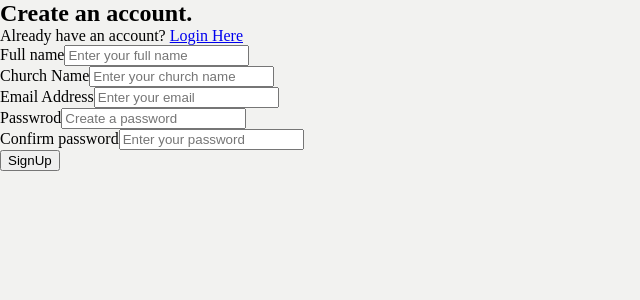
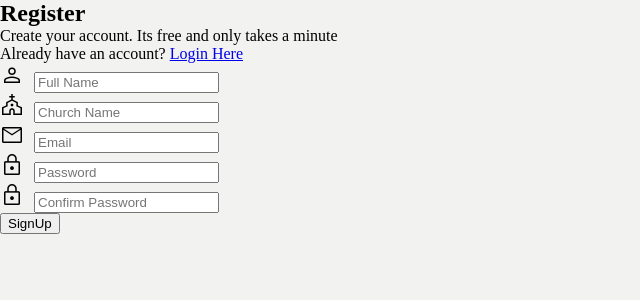
Before and after one commit to darlacodes19/secretary-helper, a React (Create React App) app in the folder client/: page /register in a window 1280 px wide. Shown: the top 300 px of the page, without its empty margins (0-640 px from the left). Built offline with nearby package versions, Linux system fonts and the light colour scheme; a web font is replaced by a local one.

Commit message:
Add google material symbols to form

```diff
--- a/client/src/components/RegistrationForm.jsx
+++ b/client/src/components/RegistrationForm.jsx
@@ -11,83 +11,75 @@ const RegistrationForm = ({submitForm}) => {
   return (
 
     <div className='form-content-right'>
-      <form className="registration-from" onSubmit={handleSubmit}>
-        <h2> Create an account.</h2>
+      <form className="registration-form" onSubmit={handleSubmit}>
+        <h2 className='form-header'> Register </h2>
+        <p> Create your account. Its free and only takes a minute </p>
         <span> Already have an account? <NavLink to={'/login'} > Login Here </NavLink></span>
+      <div className='form' >
         <div className="form-inputs">
-            <label className='form-inputs' htmlFor='Name'>
-               Full name
-            </label>
+          <span class="material-symbols-outlined" > person </span>
               <input
                   type="text"
                   name="name"
                   className='form-input'
-                placeholder='Enter your full name'
+                  placeholder='Full Name'
                   value={values.name}
                   onChange={handleChange}
                   />
                   {errors.name && <p> {errors.name}</p>}
         </div>
         <div className="form-inputs">
-            <label className='form-inputs' htmlFor='church name'>
-               Church Name
-            </label>
+          <span class="material-symbols-outlined"> church </span>
               <input
                   type="text"
                   name="church name"
                   className='form-input'
-                placeholder='Enter your church name'
+                  placeholder='Church Name'
                   value={values.churchName}
                   onChange={handleChange}
                   />
                     {errors.churchName && <p> {errors.churchName}</p>}
         </div>
         <div className="form-inputs">
-            <label className='form-inputs' htmlFor='church name'>
-               Email Address
-            </label>
+          <span class="material-symbols-outlined"> mail </span>
               <input
                   type="email"
                   name="email"
                   className='form-input'
-                placeholder='Enter your email'
+                  placeholder='Email'
                   value={values.email}
                   onChange={handleChange}
                   />
                     {errors.email && <p> {errors.email}</p>}
         </div>
         <div className="form-inputs">
-            <label className='form-inputs' htmlFor='password'>
-               Passwrod
-            </label>
+          <span class="material-symbols-outlined"> lock </span>
               <input
                   type="password"
                   name="password"
                   className='form-input'
-                placeholder='Create a password'
+                  placeholder='Password'
                   value={values.password}
                   onChange={handleChange}
                   />
                     {errors.password && <p> {errors.password}</p>}
         </div>
         <div className="form-inputs">
-            <label className='form-inputs' htmlFor='passwrod2'>
-               Confirm password
-            </label>
+        <span class="material-symbols-outlined"> lock </span>
               <input
                   type="password2"
                   name="password2"
                   className='form-input'
-                placeholder='Enter your password'
+                  placeholder='Confirm Password'
                   value={values.password2}
                   onChange={handleChange}
                   />
                     {errors.password2 && <p> {errors.password2}</p>}
         </div>
-        <button className="form-input-btn" type='submit'> SignUp </button>
+        </div>
+        <button className="form-button" type='submit'> SignUp </button>
+      </form>
 
-
-        </form>
 
     </div>
   )
```
Lines whose indentation alone changed are shown as unchanged.
